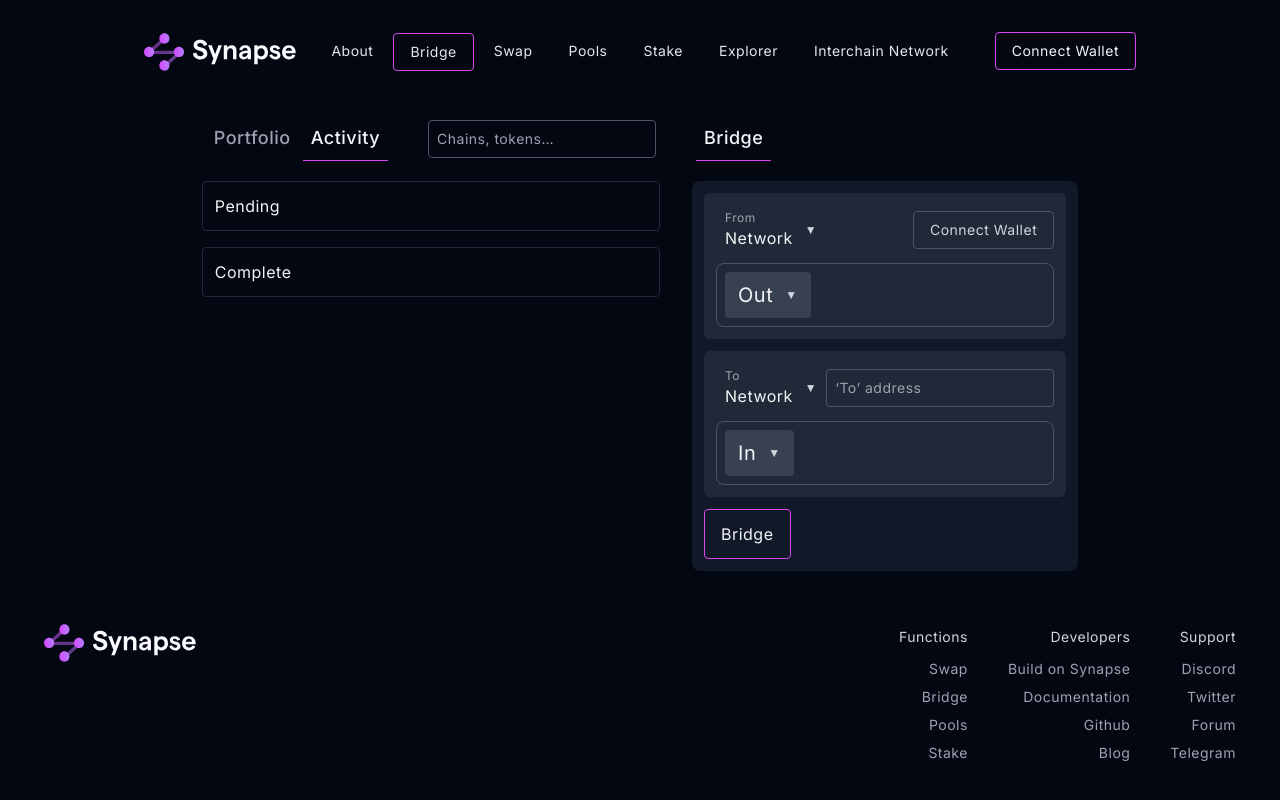
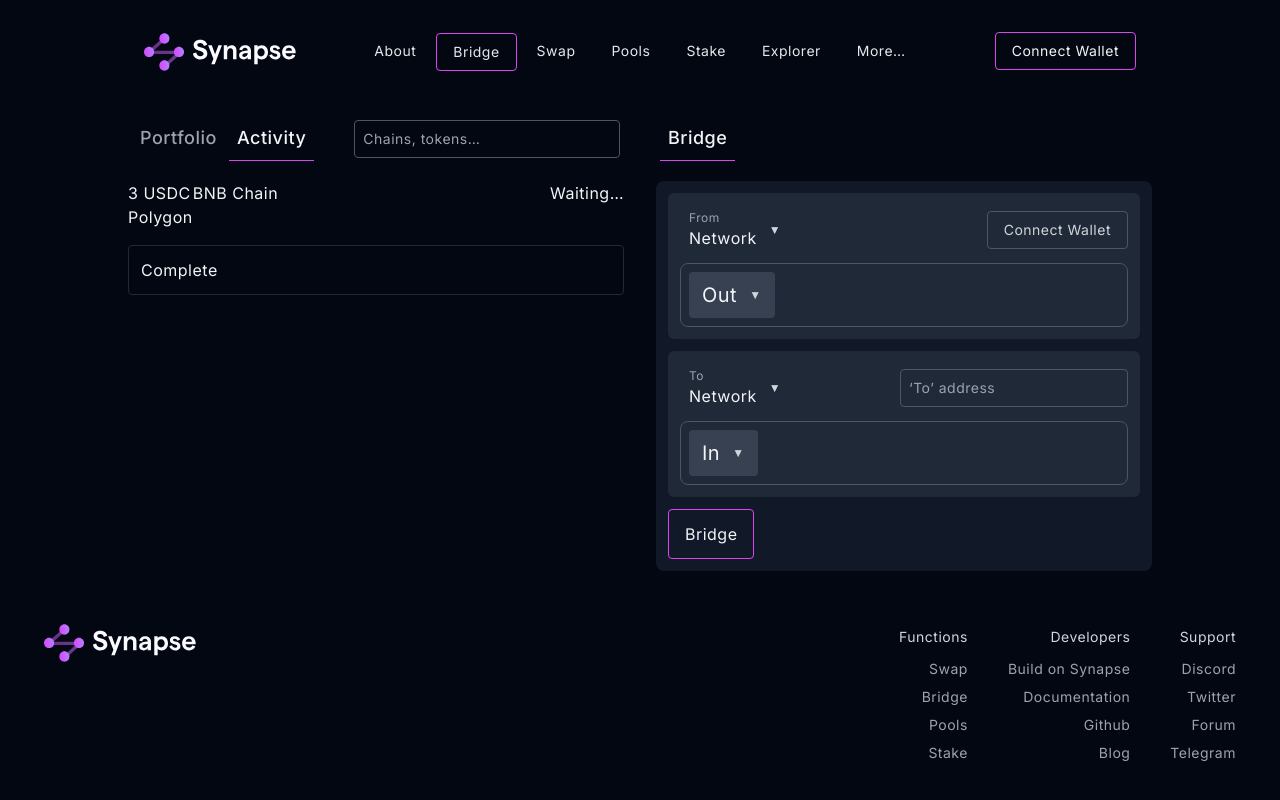
Before and after one commit to lawsonkight/bridge-design-system, a Next.js app: page / in a window 1280 px wide. Both pictures are taken after a click on the element "Activity". Shown: the top 800 px of the page. Built offline with nearby package versions, Linux system fonts and the light colour scheme.

Commit message:
overflow menu v1

```diff
--- a/src/app/components/activity.tsx
+++ b/src/app/components/activity.tsx
@@ -14,11 +14,20 @@
 
   return <>
 
-    <section className="border border-gray-800 rounded p-3">
-      Pending
+    <section className="flex">
+      <div>
+        <div>3 USDC</div>
+        <div>Polygon</div>
+      </div>
+      <div className="w-full whitespace-nowrap">
+        <div>BNB Chain</div>
+      </div>
+      <div>
+        <div>Waiting…</div>
+      </div>
     </section>
 
-    <section className="border border-gray-800 rounded p-3">
+    <section className="border border-gray-800 rounded p-3 overflow-visible whitespace-nowrap">
       Complete
     </section>
 
--- a/src/app/components/button-sm.tsx
+++ b/src/app/components/button-sm.tsx
@@ -6,7 +6,7 @@
 
 export default function Button({ label, cta, size='sm' }: Props) {
 
-  let styles = `px-4 inline-block border rounded hover:rounded-md text-center w-fit cursor-pointer text-${size} ${size === 'sm' ? 'py-2' : 'py-3'}
+  let styles = `px-4 inline-block border rounded hover:rounded-md text-center w-fit cursor-pointer center text-${size} ${size === 'sm' ? 'py-2' : 'py-3'}
   border
     ${cta
       ? 'border-fuchsia-500 hover:bg-fuchsia-950'
--- a/src/app/components/header.tsx
+++ b/src/app/components/header.tsx
@@ -1,5 +1,63 @@
-import NavButton from './nav-button'
+'use client'
+
+import { useState } from 'react'
+// import NavButton from './nav-button'
 import Button from './button-sm'
+import NavOverflow from './nav-overflow'
+
+type Props = {
+  links: { label: string, url: string, selected?: boolean }[]
+}
+
+function HeaderSection({ links }: Props) {
+
+  // const [menu, setMenu] = useState(0)
+  // alert(menu)
+
+  // const handleClick = () => {
+  //   setMenu(menu + 1)
+  //   alert(menu)
+  //   // alert(`Menu: ${menu ? 'Open' : 'Closed'}`)
+  // }
+
+  const sectionStyle = `
+    bg-gray-900 row-start-2 col-start-1 place-self-stretch rounded
+    flex gap-1 content-center
+    lg:bg-inherit lg:row-start-1 lg:place-self-center
+  `
+
+  const linkStyle = 'py-2 text-sm text-gray-200 text-center rounded h-min grow lg:px-4'
+
+  const selectedStyle = 'border border-fuchsia-500'
+  const unselectedStyle = 'hover:bg-gray-800 lg:hover:bg-gray-900 hover:rounded-md'
+
+  return <section className={sectionStyle}>
+
+    {links.map((link, i) => {
+
+      switch (i) {
+        case 0: var hide = 'hidden sm:inline-block'; break
+        case 1: case 2: case 3: var hide = 'inline-block'; break
+        case 4: var hide = 'hidden sm:inline-block'; break
+        case 5: var hide = 'hidden md:inline-block'; break
+        case 6: var hide = 'hidden lg:inline-block'; break
+        default: var hide = 'hidden'
+      }
+
+      const styles = `${linkStyle} ${link.selected ? selectedStyle : unselectedStyle} ${hide}`
+
+      return <a key={i} href={link.url} className={styles} >
+        {link.label}
+      </a>
+
+    })}
+
+    <NavOverflow links={links} />
+    {/* <a className={linkStyle} onClick={handleClick}>More…</a> */}
+
+  </section>
+
+}
 
 export default function Header() {
 
@@ -10,12 +68,23 @@
         className="row-start-1 col-start-1 align-self-center"
       />
 
-    <div className="
+    <HeaderSection links={[
+        { label: 'About', url: '#', },
+        { label: 'Bridge', url: '#', selected: true, },
+        { label: 'Swap', url: '#', },
+        { label: 'Pools', url: '#', },
+        { label: 'Stake', url: '#', },
+        { label: 'Explorer', url: '#', },
+        // { label: 'Interchain Network', url: '#', },
+    ]}/>
+
+    {/* <div className="
       bg-gray-900 lg:bg-inherit
       row-start-2 col-start-1 lg:row-start-1
       place-self-stretch lg:place-self-center
       flex justify-stretch gap-1 rounded
     ">
+
       <NavButton label="About" url="#" />
       <NavButton label="Bridge" url="#" selected />
       <NavButton label="Swap" url="#" />
@@ -23,7 +92,7 @@
       <NavButton label="Stake" url="#" />
       <NavButton label="Explorer" url="#" />
       <NavButton label="Interchain Network" url="#" />
-    </div>
+    </div> */}
 
     <div className="row-start-1 col-start-1 align-self-center justify-self-end">
       <Button label='Connect Wallet' cta />
--- /dev/null
+++ b/src/app/components/nav-overflow.tsx
@@ -0,0 +1,46 @@
+'use client'
+
+import { useRef } from 'react'
+import { useState } from 'react'
+
+type Props = {
+  links: { label: string, url: string, selected?: boolean }[]
+}
+
+function Menu() {
+  return <div>Hi</div>
+}
+
+export default function NavOverflow({ links }: Props) {
+
+  const ref = useRef<HTMLDivElement>(null);
+
+  const [menu, setMenu] = useState(false)
+
+  function handleClick() {
+    setMenu(!menu)
+  }
+
+  let styles = 'py-2 px-4 text-sm text-gray-200 text-center grow rounded relative hover:bg-gray-700'
+
+  return <>{menu
+    ?
+    <div ref={ref} className={styles} onClick={handleClick}>
+
+      More…
+
+      <div className="absolute p-2 bg-gray-800 w-full mt-1 top-full rounded left-0">
+        Hello
+      </div>
+
+    </div>
+
+    :
+    <div ref={ref} className={styles} onClick={handleClick}>
+      More…
+    </div>
+  }
+  </>
+
+
+}
--- a/src/app/page.tsx
+++ b/src/app/page.tsx
@@ -5,12 +5,13 @@
 import Footer from './components/footer'
 
 export default function Home() {
+
   return <>
 
     <Header />
 
     <main className="
-      m-2 gap-8 max-w-md flex flex-col
+      w-full m-2 gap-8 max-w-md flex flex-col
       md:flex md:flex-row-reverse md:max-w-5xl
     ">
 
@@ -20,5 +21,7 @@
     </main>
 
     <Footer />
+
   </>
+
 }
```
